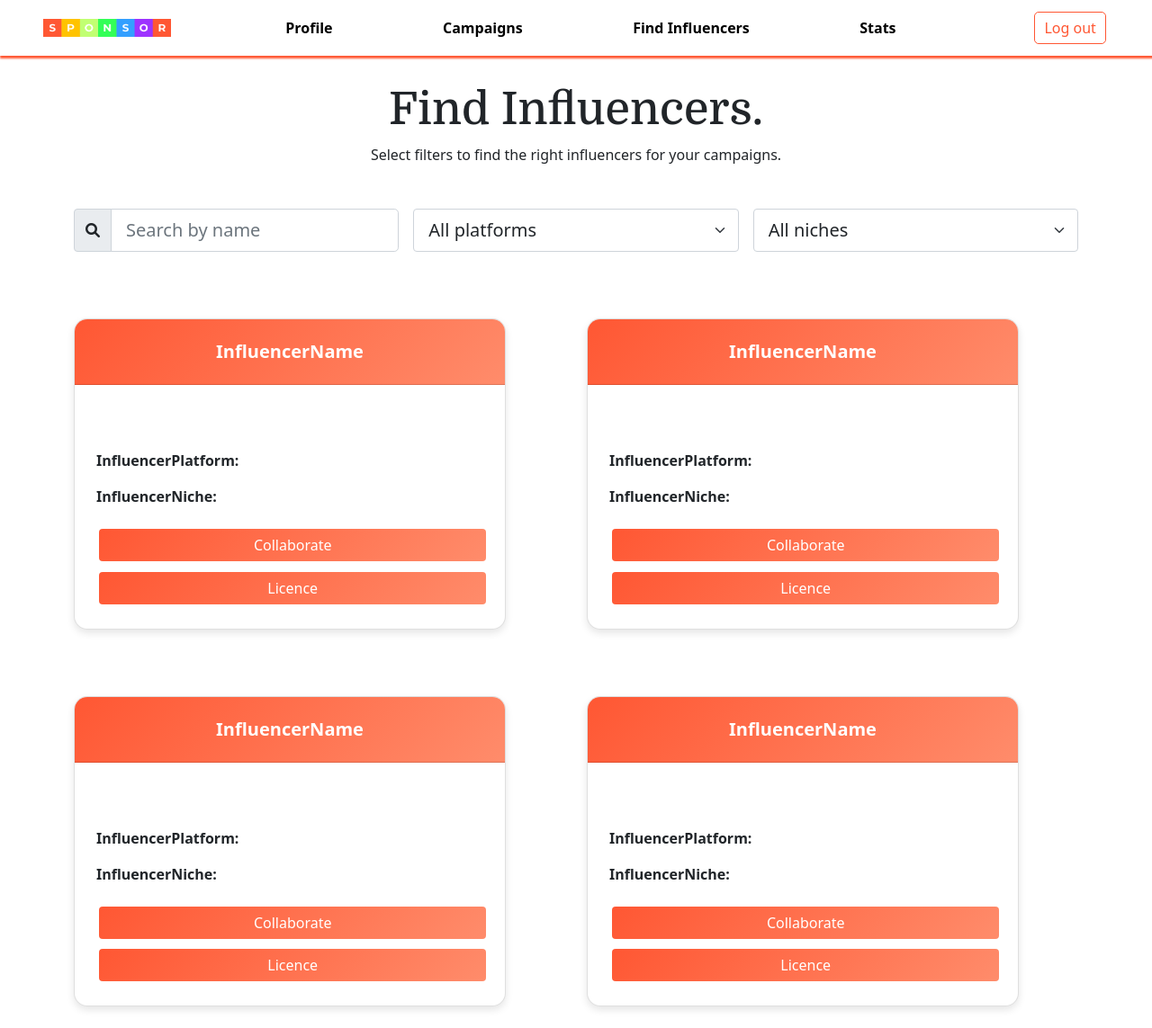
After one commit to shashwatsaini/ACCORD-Web-App, a Flask app: page /sponsor/find in a window 1280 px wide. The commit adds this page. Shown: the whole page at 90% size. Run offline with Flask 3, Linux system fonts and the light colour scheme.

Commit message:
Commiting initial search page

```diff
--- a/application/controllers.py
+++ b/application/controllers.py
@@ -137,6 +137,11 @@ def influencer_profile():
     influencer = Influencer.query.get(current_user.username)
     ad_requests_completed = db.session.query(AdRequests).filter(AdRequests.influencer==current_user.username, AdRequests.status==4).count()
     return render_template('influencerprofile.html', influencer=influencer, ad_requests_completed=ad_requests_completed)
+
+@app.route('/sponsor/find', methods=['GET','POST'])
+#@login_required
+def sponsor_find():
+    return render_template('sponsorsearch.html')
 
 @app.route('/influencer/ad-requests/mark-as-done/<int:key>', methods=['GET'])
 #@login_required
--- a/static/SponsorSearch.css
+++ b/static/SponsorSearch.css
@@ -1,6 +1,7 @@
 .header{
-    font-size: 100px;
-    font-weight: bold;
+    font-size: 50px;
+    font-family: "Domine", serif;
+    margin-top: 30px;
 }
 
 
@@ -45,13 +46,7 @@
     text-align: center;
     padding: 1rem;
 }
-.progress {
-    height: 20px;
-    border-radius: 10px;
-}
-.progress-bar {
-    background-color: #FF5733;
-}
+
 .btn-custom {
     background: linear-gradient(135deg, #FF5733, #FF8C6B);
     color: white;
@@ -65,3 +60,7 @@
 .btn {
     margin: 0.2rem;
 }
+
+.card-container{
+    margin-top: 50px;
+}
--- a/templates/sponsordashboard.html
+++ b/templates/sponsordashboard.html
@@ -33,7 +33,7 @@
                             <button class="nav-link btn" href="#" style="color: black; font-weight: bolder;" onclick="location.href='{{ url_for('sponsor_dashboard')}}'">Campaigns</button>
                         </li>
                         <li class="nav-item">
-                            <button class="nav-link btn" aria-current="page" href="#" style="color: black; font-weight: bolder;">Find Influencers</button>
+                            <button class="nav-link btn" aria-current="page" href="#" style="color: black; font-weight: bolder;" onclick="location.href='{{ url_for('sponsor_find')}}'">Find Influencers</button>
                         </li>
                         <li class="nav-item">
                             <button class="nav-link btn" aria-current="page" href="#" style="color: black; font-weight: bolder;">Stats</button>
--- a/templates/sponsorprofile.html
+++ b/templates/sponsorprofile.html
@@ -53,7 +53,7 @@
                             <button class="nav-link btn" href="#" style="color: black; font-weight: bolder;" onclick="location.href='{{ url_for('sponsor_dashboard')}}'">Campaigns</button>
                         </li>
                         <li class="nav-item">
-                            <button class="nav-link btn" aria-current="page" href="#" style="color: black; font-weight: bolder;">Find Influencers</button>
+                            <button class="nav-link btn" aria-current="page" href="#" style="color: black; font-weight: bolder;" onclick="location.href='{{ url_for('sponsor_find')}}'">Find Influencers</button>
                         </li>
                         <li class="nav-item">
                             <button class="nav-link btn" aria-current="page" href="#" style="color: black; font-weight: bolder;">Stats</button>
--- /dev/null
+++ b/templates/sponsorsearch.html
@@ -0,0 +1,195 @@
+<!DOCTYPE html>
+<html>
+<head>
+    <meta charset="UTF-8">
+    <meta name="viewport" content="width=device-width, initial-scale=1.0">
+    <link rel="icon" href="{{ url_for('static', filename='title-logo.png') }}" type="image">
+    <title>Dashboard</title>
+    <link href="https://cdn.jsdelivr.net/npm/bootstrap@5.0.2/dist/css/bootstrap.min.css" rel="stylesheet" integrity="sha384-EVSTQN3/azprG1Anm3QDgpJLIm9Nao0Yz1ztcQTwFspd3yD65VohhpuuCOmLASjC" crossorigin="anonymous">
+    <script src="https://cdn.jsdelivr.net/npm/bootstrap@5.0.2/dist/js/bootstrap.bundle.min.js" integrity="sha384-MrcW6ZMFYlzcLA8Nl+NtUVF0sA7MsXsP1UyJoMp4YLEuNSfAP+JcXn/tWtIaxVXM" crossorigin="anonymous"></script>
+    <link rel="stylesheet" href="https://cdnjs.cloudflare.com/ajax/libs/font-awesome/6.0.0-beta3/css/all.min.css">
+    <link rel="stylesheet" href="{{ url_for('static', filename='sponsorsearch.css') }}">
+    <link rel="stylesheet" href="{{ url_for('static', filename='nav.css') }}">
+    <script src="https://cdn.jsdelivr.net/npm/typed.js@2.0.12"></script>
+    <link rel="stylesheet" href="https://unpkg.com/swiper/swiper-bundle.min.css">
+    <link rel="preconnect" href="https://fonts.googleapis.com">
+    <link rel="preconnect" href="https://fonts.gstatic.com" crossorigin>
+    <link href="https://fonts.googleapis.com/css2?family=Domine:wght@400..700&display=swap" rel="stylesheet">
+</head>
+<body>
+    <div class="nav-container">
+        <nav class="navbar navbar-expand-lg bg-body-tertiary">
+            <div class="container-fluid px-5">
+                <img class="navbar-brand img-fluid" src="{{ url_for('static', filename='sponsor-logo.png') }}" style="width: 12%;" />
+                <button class="navbar-toggler" type="button" data-bs-toggle="collapse" data-bs-target="#navbarSupportedContent" aria-controls="navbarSupportedContent" aria-expanded="false" aria-label="Toggle navigation">
+                    <span class="navbar-toggler-icon"></span>
+                </button>
+                <div class="collapse navbar-collapse" id="navbarSupportedContent">
+                    <ul class="navbar-nav me-auto mb-2 mb-lg-0">
+                        <li class="nav-item">
+                            <button class="nav-link btn" aria-current="page" href="#" style="color: black; font-weight: bolder;" onclick="location.href='{{ url_for('sponsor_profile')}}'">Profile</button>
+                        </li>
+                        <li class="nav-item">
+                            <button class="nav-link btn" href="#" style="color: black; font-weight: bolder;" onclick="location.href='{{ url_for('sponsor_dashboard')}}'">Campaigns</button>
+                        </li>
+                        <li class="nav-item">
+                            <button class="nav-link btn" aria-current="page" href="#" style="color: black; font-weight: bolder;" onclick="location.href='{{ url_for('sponsor_find')}}'">Find Influencers</button>
+                        </li>
+                        <li class="nav-item">
+                            <button class="nav-link btn" aria-current="page" href="#" style="color: black; font-weight: bolder;">Stats</button>
+                        </li>
+                    </ul>
+                    <form action="{{ url_for('logout') }}">
+                    <button class="btn btn-outline-danger logout-btn" type="submit">Log out</button>
+                    </form>
+                </div>
+            </div>
+        </nav>
+    </div>
+    <div class="container">
+        <div class="row text-center">
+            <h1 class="header">Find Influencers.</h1>
+        </div>
+        <div class="row mb-4">
+            <div id="filterSection" class="container content-space-1">
+                <!-- Heading -->
+                <div class="w-md-75 w-lg-50 text-center mx-md-auto mb-5 mb-md-9">
+                  <p>Select filters to find the right influencers for your campaigns.</p>
+                </div>
+                <!-- End Heading -->
+                <!-- Form -->
+                <form>
+                  <div class="row gx-2 gx-md-3 mb-7">
+                    <!-- Search by Name -->
+                    <div class="col-md-4 mb-2 mb-md-0">
+                      <label class="form-label visually-hidden" for="searchInfluencer">Search by name</label>
+                      <!-- Form -->
+                      <div class="input-group input-group-merge">
+                        <span class="input-group-prepend input-group-text">
+                            <i class="fas fa-search"></i>
+                        </span>
+                        <input type="text" class="form-control form-control-lg" id="searchInfluencer" placeholder="Search by name" aria-label="Search by name">
+                      </div>
+                      <!-- End Form -->
+                    </div>
+                    <!-- End Col -->
+
+                    <!-- Filter by Platform -->
+                    <div class="col-sm-6 col-md-4 mb-2 mb-sm-0">
+                      <label class="form-label visually-hidden" for="filterPlatform">Select platform</label>
+                      <!-- Select -->
+                      <select class="form-select form-select-lg" id="filterPlatform" aria-label="Select platform">
+                        <option selected>All platforms</option>
+                        <option value="instagram">Instagram</option>
+                        <option value="youtube">YouTube</option>
+                        <option value="tiktok">TikTok</option>
+                      </select>
+                      <!-- End Select -->
+                    </div>
+                    <!-- End Col -->
+                    <!-- Filter by Niche -->
+                    <div class="col-sm-6 col-md-4">
+                      <label class="form-label visually-hidden" for="filterNiche">Select niche</label>
+                      <!-- Select -->
+                      <select class="form-select form-select-lg" id="filterNiche" aria-label="Select niche">
+                        <option selected>All niches</option>
+                        <option value="fashion">Fashion</option>
+                        <option value="fitness">Fitness</option>
+                        <option value="tech">Tech</option>
+                      </select>
+                      <!-- End Select -->
+                    </div>
+                    <!-- End Col -->
+                  </div>
+                  <!-- End Row -->
+                </form>
+                <!-- End Form -->
+              </div>
+        </div>
+        <div class="row justify-content-center">
+            <div class="col-md-6 card-container mb-4">
+                <div class="card" style="width: 30rem;">
+                    <div class="card-header">
+                        <h5 class="card-title"><strong>InfluencerName</strong></h5>
+                    </div>
+                    <div class="card-body">
+                        <div>
+                            <br><br>
+                            <p class="card-text"><strong>InfluencerPlatform:</strong></p>
+                            <p class="card-text"><strong>InfluencerNiche:</strong></p>
+                            <button class="btn btn-custom w-100 mt-2 collab-btn" type="button">
+                                Collaborate
+                            </button>
+                            <button class="btn btn-custom w-100 mt-2 licence-btn" type="button">
+                                Licence
+                            </button>
+                        </div>
+                    </div>
+                </div>
+            </div>
+            <div class="col-md-6 card-container mb-4">
+                <div class="card" style="width: 30rem;">
+                    <div class="card-header">
+                        <h5 class="card-title"><strong>InfluencerName</strong></h5>
+                    </div>
+                    <div class="card-body">
+                        <div>
+                            <br><br>
+                            <p class="card-text"><strong>InfluencerPlatform:</strong></p>
+                            <p class="card-text"><strong>InfluencerNiche:</strong></p>
+                            <button class="btn btn-custom w-100 mt-2 collab-btn" type="button">
+                                Collaborate
+                            </button>
+                            <button class="btn btn-custom w-100 mt-2 licence-btn" type="button">
+                                Licence
+                            </button>
+                        </div>
+                    </div>
+                </div>
+            </div>
+        </div>
+        <div class="row justify-content-center">
+            <div class="col-md-6 card-container mb-4">
+                <div class="card" style="width: 30rem;">
+                    <div class="card-header">
+                        <h5 class="card-title"><strong>InfluencerName</strong></h5>
+                    </div>
+                    <div class="card-body">
+                        <div>
+                            <br><br>
+                            <p class="card-text"><strong>InfluencerPlatform:</strong></p>
+                            <p class="card-text"><strong>InfluencerNiche:</strong></p>
+                            <button class="btn btn-custom w-100 mt-2 collab-btn" type="button">
+                                Collaborate
+                            </button>
+                            <button class="btn btn-custom w-100 mt-2 licence-btn" type="button">
+                                Licence
+                            </button>
+                        </div>
+                    </div>
+                </div>
+            </div>
+            <div class="col-md-6 card-container mb-4">
+                <div class="card" style="width: 30rem;">
+                    <div class="card-header">
+                        <h5 class="card-title"><strong>InfluencerName</strong></h5>
+                    </div>
+                    <div class="card-body">
+                        <div>
+                            <br><br>
+                            <p class="card-text"><strong>InfluencerPlatform:</strong></p>
+                            <p class="card-text"><strong>InfluencerNiche:</strong></p>
+                            <button class="btn btn-custom w-100 mt-2 collab-btn" type="button">
+                                Collaborate
+                            </button>
+                            <button class="btn btn-custom w-100 mt-2 licence-btn" type="button">
+                                Licence
+                            </button>
+                        </div>
+                    </div>
+                </div>
+            </div>
+        </div>
+    </div>
+</body>
+</html>
```
Also changed, not shown: db/database.sqlite3.
